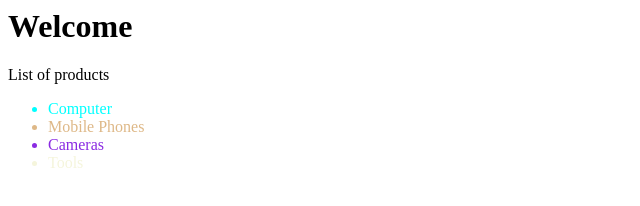
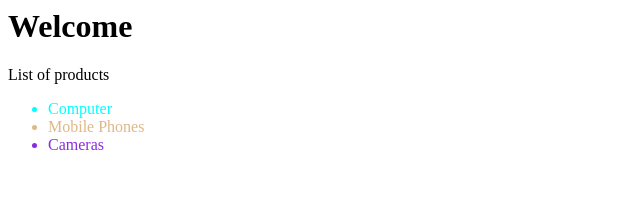
Before and after one commit to Lazarbecir/CSS, a plain HTML site: page Index.html in a window 1280 px wide. Shown: the full height of the page, 0-640 px from the left. Drawn offline with Linux system fonts and the light colour scheme.

Commit message:
initial Commit

```diff
--- a/Index.html
+++ b/Index.html
@@ -7,5 +7,4 @@
     <li style="color: aqua;">Computer</li>
     <li style="color: burlywood;"">Mobile Phones</li>
     <li style="color: blueviolet;">Cameras</li>
-    <li style="color: beige;">Tools</li>
 </ul>
```
